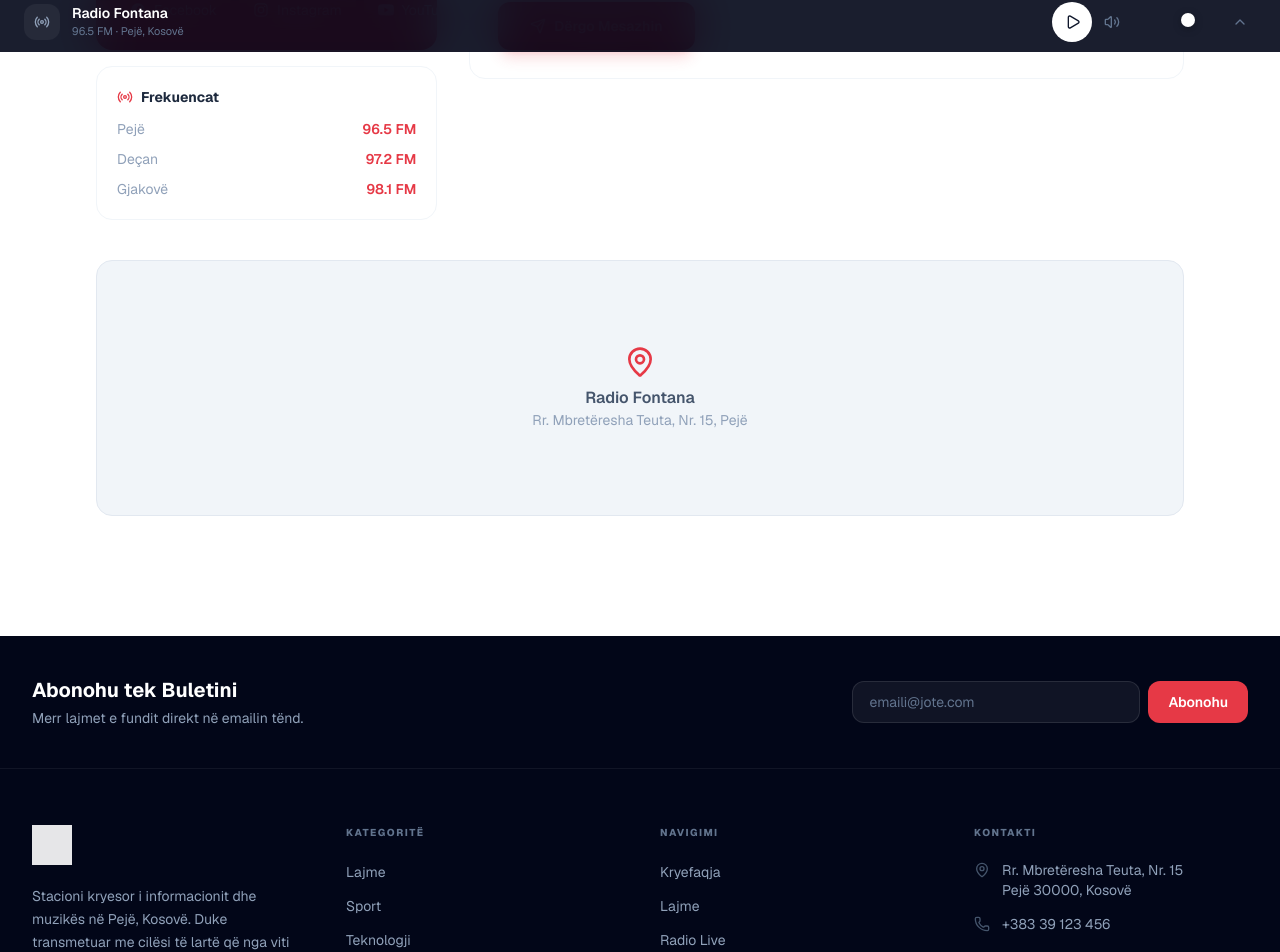
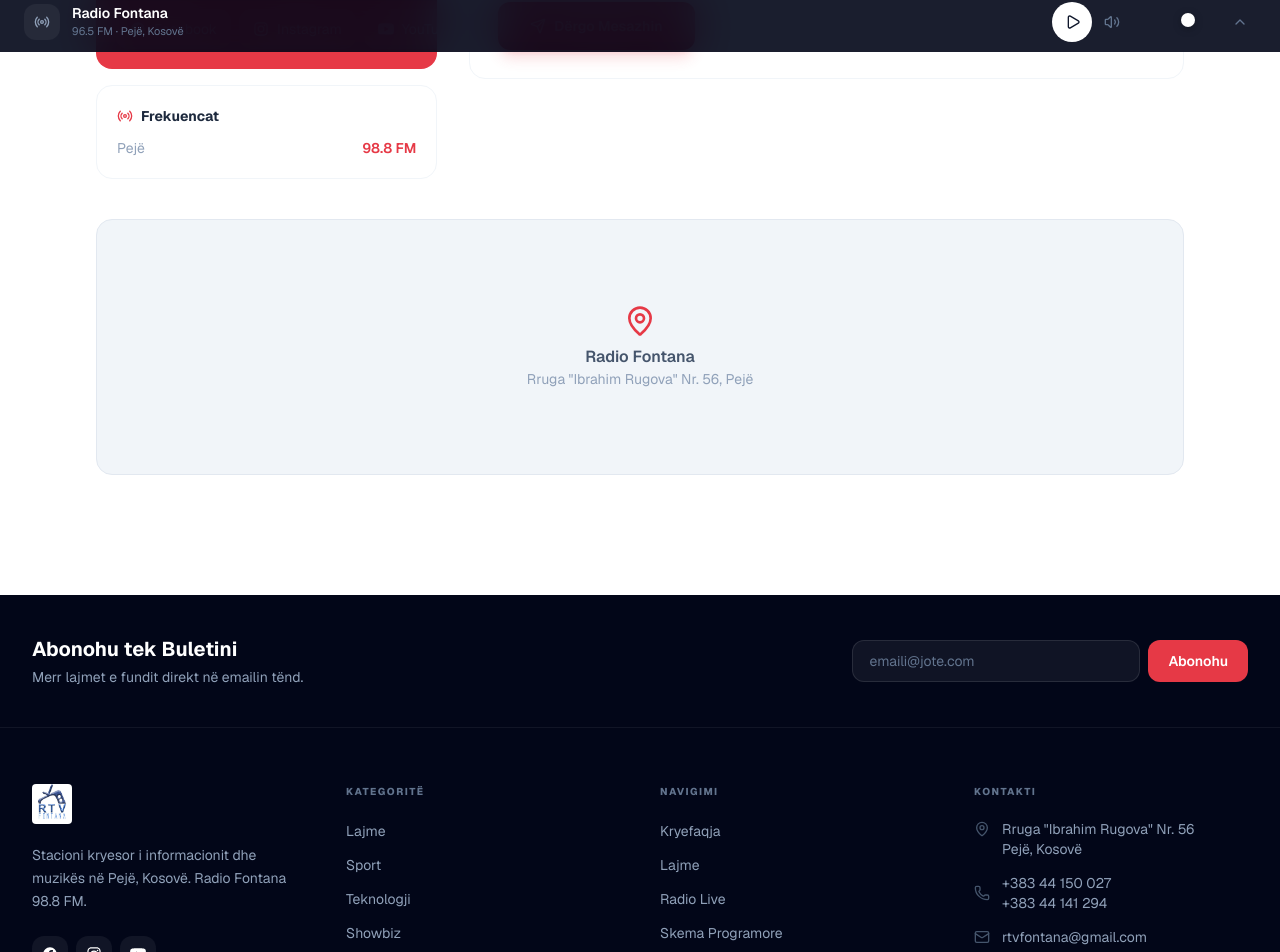
Before and after one commit to illyrianqubic/radiofontana, a Next.js app: page /kontakt in a window 1280 px wide. Shown: the part 748-1700 px from the top of the page. Built offline with nearby package versions, Linux system fonts and the light colour scheme.

Commit message:
Update contact info with real Radio Fontana details
- Email: rtvfontana@gmail.com
- Phones: +383 44 150 027, +383 44 141 294
- Address: Rruga "Ibrahim Rugova" Nr. 56, Pejë
- Frequency: 98.8 FM
- Real social links: Facebook, Instagram, YouTube
- Show actual logo in footer (remove invert filter)

```diff
--- a/src/app/kontakt/page.tsx
+++ b/src/app/kontakt/page.tsx
@@ -47,17 +47,17 @@
             {
               icon: <MapPin className="w-5 h-5 text-[#e63946]" />,
               label: 'Adresa',
-              value: 'Rr. Mbretëresha Teuta, Nr. 15\nPejë 30000, Kosovë',
+              value: 'Rruga "Ibrahim Rugova" Nr. 56\nPejë, Kosovë',
             },
             {
               icon: <Phone className="w-5 h-5 text-[#e63946]" />,
               label: 'Telefon',
-              value: '+383 39 123 456',
+              value: '+383 44 150 027\n+383 44 141 294',
             },
             {
               icon: <Mail className="w-5 h-5 text-[#e63946]" />,
               label: 'Email',
-              value: 'info@radiofontana.com',
+              value: 'rtvfontana@gmail.com',
             },
             {
               icon: <Clock className="w-5 h-5 text-[#e63946]" />,
@@ -87,15 +87,15 @@
           <div className="p-5 bg-[#e63946] rounded-2xl text-white">
             <p className="font-bold text-sm mb-3">Na Ndiqni</p>
             <div className="flex gap-2">
-              <a href="https://facebook.com" target="_blank" rel="noopener noreferrer"
+              <a href="https://www.facebook.com/rtvfontanalive" target="_blank" rel="noopener noreferrer"
                 className="flex items-center gap-2 bg-white/10 hover:bg-[#1877F2] px-3.5 py-2.5 rounded-xl text-sm transition-all duration-200">
                 <FacebookIcon className="w-4 h-4" /> Facebook
               </a>
-              <a href="https://instagram.com" target="_blank" rel="noopener noreferrer"
+              <a href="https://www.instagram.com/rtvfontana/" target="_blank" rel="noopener noreferrer"
                 className="flex items-center gap-2 bg-white/10 hover:bg-pink-600 px-3.5 py-2.5 rounded-xl text-sm transition-all duration-200">
                 <InstagramIcon className="w-4 h-4" /> Instagram
               </a>
-              <a href="https://youtube.com" target="_blank" rel="noopener noreferrer"
+              <a href="https://www.youtube.com/@RTVFontana" target="_blank" rel="noopener noreferrer"
                 className="flex items-center gap-2 bg-white/10 hover:bg-red-800 px-3.5 py-2.5 rounded-xl text-sm transition-all duration-200">
                 <YoutubeIcon className="w-4 h-4" /> YouTube
               </a>
@@ -110,9 +110,7 @@
             </div>
             <div className="space-y-2.5">
               {[
-                { location: 'Pejë', freq: '96.5 FM' },
-                { location: 'Deçan', freq: '97.2 FM' },
-                { location: 'Gjakovë', freq: '98.1 FM' },
+                { location: 'Pejë', freq: '98.8 FM' },
               ].map((f) => (
                 <div key={f.location} className="flex justify-between text-sm">
                   <span className="text-slate-400">{f.location}</span>
@@ -246,7 +244,7 @@
         <div className="text-center text-slate-400">
           <MapPin className="w-8 h-8 mx-auto mb-2 text-[#e63946]" />
           <p className="font-semibold text-slate-600 dark:text-white">Radio Fontana</p>
-          <p className="text-sm">Rr. Mbretëresha Teuta, Nr. 15, Pejë</p>
+          <p className="text-sm">Rruga &quot;Ibrahim Rugova&quot; Nr. 56, Pejë</p>
         </div>
       </div>
     </div>
--- a/src/components/layout/Footer.tsx
+++ b/src/components/layout/Footer.tsx
@@ -34,22 +34,22 @@
                 alt="Radio Fontana"
                 width={120}
                 height={40}
-                className="h-10 w-auto object-contain brightness-0 invert opacity-90"
+                className="h-10 w-auto object-contain rounded"
               />
             </div>
             <p className="text-slate-400 text-sm leading-relaxed mb-6">
-              Stacioni kryesor i informacionit dhe muzikës në Pejë, Kosovë. Duke transmetuar me cilësi të lartë që nga viti 1995.
+              Stacioni kryesor i informacionit dhe muzikës në Pejë, Kosovë. Radio Fontana 98.8 FM.
             </p>
             <div className="flex gap-2">
-              <a href="https://facebook.com" target="_blank" rel="noopener noreferrer"
+              <a href="https://www.facebook.com/rtvfontanalive" target="_blank" rel="noopener noreferrer"
                 className="w-9 h-9 rounded-xl bg-white/[0.06] flex items-center justify-center hover:bg-[#1877F2] transition-all duration-200" aria-label="Facebook">
                 <FacebookIcon className="w-4 h-4" />
               </a>
-              <a href="https://instagram.com" target="_blank" rel="noopener noreferrer"
+              <a href="https://www.instagram.com/rtvfontana/" target="_blank" rel="noopener noreferrer"
                 className="w-9 h-9 rounded-xl bg-white/[0.06] flex items-center justify-center hover:bg-gradient-to-br hover:from-purple-600 hover:to-pink-500 transition-all duration-200" aria-label="Instagram">
                 <InstagramIcon className="w-4 h-4" />
               </a>
-              <a href="https://youtube.com" target="_blank" rel="noopener noreferrer"
+              <a href="https://www.youtube.com/@RTVFontana" target="_blank" rel="noopener noreferrer"
                 className="w-9 h-9 rounded-xl bg-white/[0.06] flex items-center justify-center hover:bg-[#FF0000] transition-all duration-200" aria-label="YouTube">
                 <YoutubeIcon className="w-4 h-4" />
               </a>
@@ -99,15 +99,18 @@
             <ul className="space-y-3.5">
               <li className="flex items-start gap-3 text-sm text-slate-400">
                 <MapPin className="w-4 h-4 text-slate-600 flex-shrink-0 mt-0.5" />
-                <span>Rr. Mbretëresha Teuta, Nr. 15<br />Pejë 30000, Kosovë</span>
+                <span>Rruga &quot;Ibrahim Rugova&quot; Nr. 56<br />Pejë, Kosovë</span>
               </li>
               <li className="flex items-center gap-3 text-sm text-slate-400">
                 <Phone className="w-4 h-4 text-slate-600 flex-shrink-0" />
-                <a href="tel:+38339123456" className="hover:text-white transition-colors duration-200">+383 39 123 456</a>
+                <div className="flex flex-col">
+                  <a href="tel:+38344150027" className="hover:text-white transition-colors duration-200">+383 44 150 027</a>
+                  <a href="tel:+38344141294" className="hover:text-white transition-colors duration-200">+383 44 141 294</a>
+                </div>
               </li>
               <li className="flex items-center gap-3 text-sm text-slate-400">
                 <Mail className="w-4 h-4 text-slate-600 flex-shrink-0" />
-                <a href="mailto:info@radiofontana.com" className="hover:text-white transition-colors duration-200">info@radiofontana.com</a>
+                <a href="mailto:rtvfontana@gmail.com" className="hover:text-white transition-colors duration-200">rtvfontana@gmail.com</a>
               </li>
             </ul>
           </div>
```
